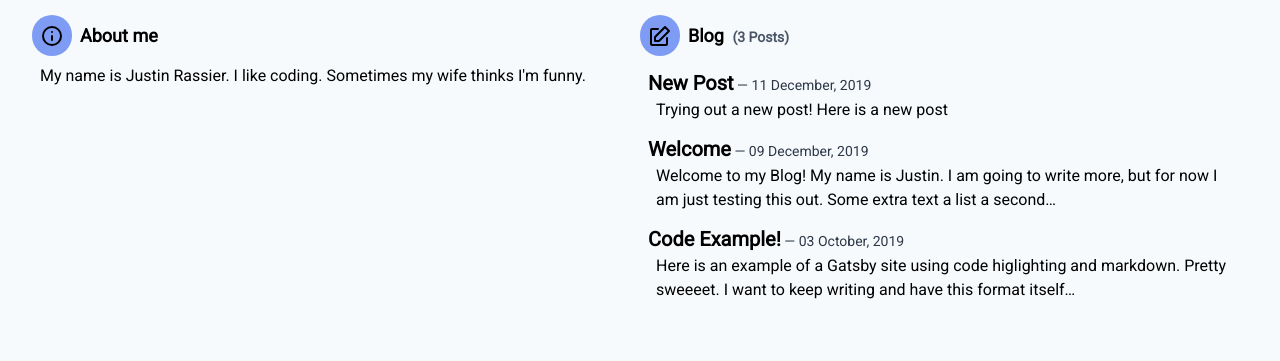
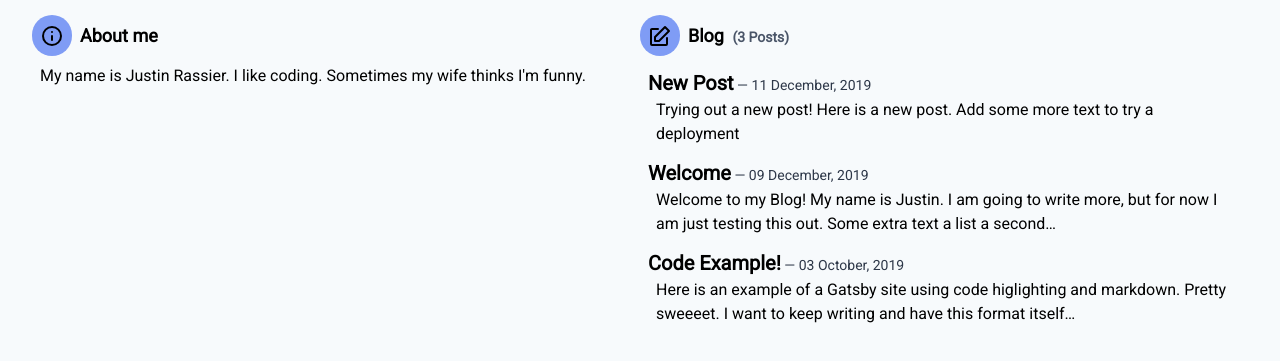
Before and after one commit to justinrassier/justin-rassier-gatsby, a Gatsby site: page / in a window 1280 px wide. Shown: the part 113-474 px from the top of the page. Built offline with nearby package versions, Linux system fonts and the light colour scheme; Gatsby itself is replaced by a stand-in of ours.

Commit message:
adding some text

```diff
--- a/src/posts/trial-post.md
+++ b/src/posts/trial-post.md
@@ -5,4 +5,4 @@ date: "2019-12-11"
 
 # Trying out a new post!
 
-Here is a new post
+Here is a new post. Add some more text to try a deployment
```
